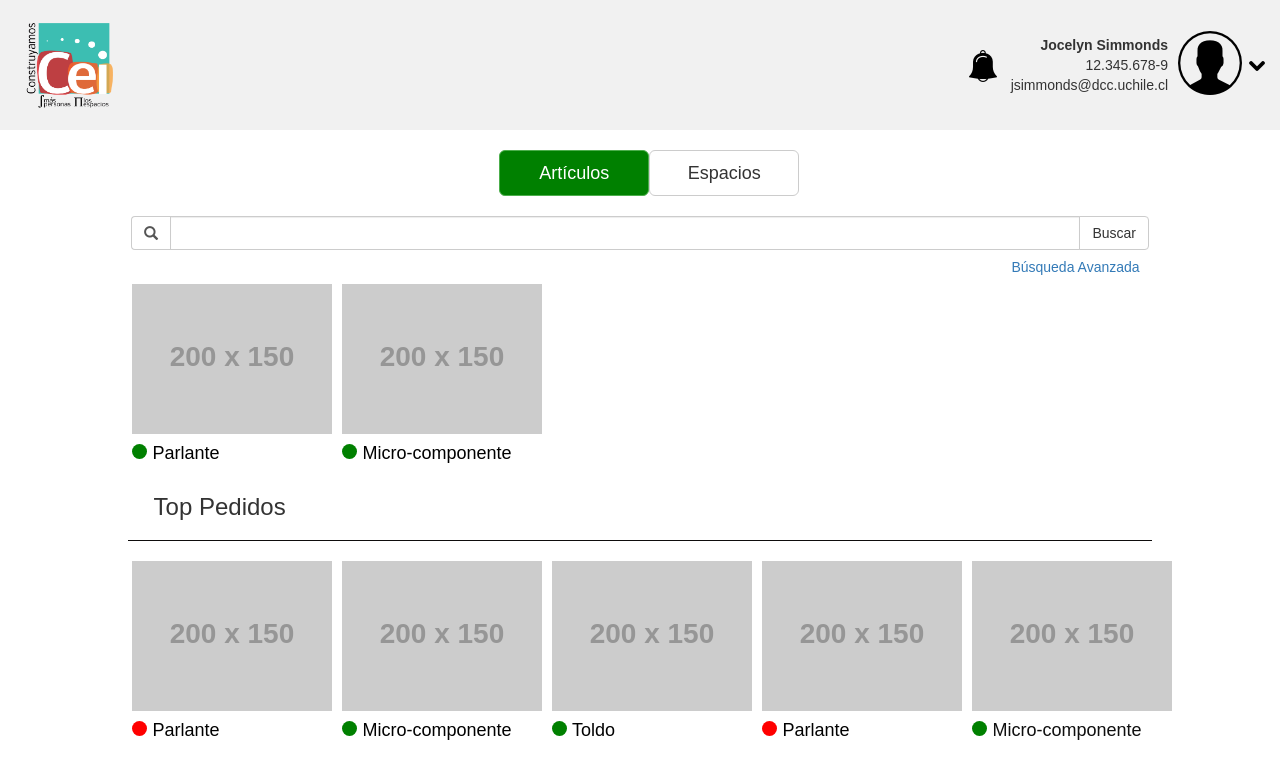
After one commit to DCC-CC4401/2018-1-No-puedo-tengo-tarea-de-ingenieria-de-software-T3, a Django app: page /articulos in a window 1280 px wide. The commit adds this page. Shown: the top 779 px of the page. Run offline with Django 3.2, Linux system fonts and the light colour scheme; grey boxes labelled with a size stand in for pictures from a placeholder-image service; some libraries are stand-ins or nearby versions.

Commit message:
Se generaliza ajax para busquedas

```diff
--- a/reservasCEI/reservasApp/static/css/main.css
+++ b/reservasCEI/reservasApp/static/css/main.css
@@ -218,16 +218,16 @@ body {
 .form-control-1{
     width: 80%;
     margin-top: 20px;
-    margin-left: 30px;
+    margin-left: 40px;
 }
 
 .form-group{;
     height: 59px;
 }
 
-.form-control{
-    margin-left: 30px;
-    width: 50%;
+.form-control2{
+    margin-left: 37px;
+    width: 80%;
 }
 
 .btn-center{
--- /dev/null
+++ b/reservasCEI/reservasApp/templates/reservasApp/busquedaSimple.html
@@ -0,0 +1,53 @@
+<!DOCTYPE html>
+
+{% block content %}
+
+    <div id="busqueda">
+
+        <div class="row">
+            <div class="col-lg-6">
+                <div class="input-group">
+                <span class="glyphicon glyphicon-search input-group-addon" aria-hidden="true"
+                      style="background-color: white; border-right-color: white"></span>
+                    <input type="text" class="form-control">
+                    <span class="input-group-btn">
+                    <button class="btn btn-default" type="button">Buscar</button>
+                    </span>
+                </div><!-- /input-group -->
+            </div><!-- /.col-lg-6 -->
+        </div><!-- /.row -->
+        <button type="button" class="btn btn-outline btn-link"
+                onclick="loadDoc('busquedaAvanzada',myFunction,'busqueda')">Búsqueda Avanzada
+        </button>
+
+        <div class="container">
+            <div class="col-lg-3 col-md-4 col-sm-6 portfolio-item">
+                <div class="card">
+                    <a href="#"><img class="card-img-top" src="http://placehold.it/200x150" alt=""></a>
+                    <div class="card-body">
+                        <h4 class="card-footer">
+                            <span class="dot-disponible"></span>
+                            <a href="#" style="color: black"> Parlante </a>
+                        </h4>
+
+                    </div>
+                </div>
+            </div>
+
+            <div class="col-lg-3 col-md-4 col-sm-6 portfolio-item">
+                <div class="card">
+                    <a href="#"><img class="card-img-top" src="http://placehold.it/200x150" alt=""></a>
+                    <div class="card-body">
+                        <h4 class="card-footer">
+                            <span class="dot-disponible"></span>
+                            <a href="#" style="color: black"> Micro-componente </a>
+                        </h4>
+                    </div>
+                </div>
+            </div>
+        </div>
+    </div>
+
+
+
+{% endblock %}
--- a/reservasCEI/reservasApp/urls.py
+++ b/reservasCEI/reservasApp/urls.py
@@ -1,10 +1,15 @@
-from django.urls import path
 
+from django.urls import path, re_path
+from django.conf import settings
+from django.views.static import serve
 from . import views
 
 urlpatterns = [
-    path('', views.index, name='index'),
-    path('administrar/pendientes', views.adminPendientes, name='resPend'),
-    path('articulos', views.listaArticulos, name = 'listaArt'),
-    path('busquedaAvanzada', views.busquedaAvanzada)
+    re_path(r'^$', views.index, name='index'),
+    re_path(r'^espacios/$', views.espacios, name='espacios'),
+    re_path(r'^espacios/(?P<espacio_id>[0-9]+)$', views.fichaEspacio, name='fichaEspacio'),
+    re_path(r'^cambiarespacio/$', views.cambiarespacio, name='cambiarespacio'),
+    path('articulos', views.listaArticulos, name='listaArt'),
+    path('busquedaAvanzada', views.busquedaAvanzada),
+    path('busquedaSimple', views.busquedaSimple)
 ]
--- a/reservasCEI/reservasApp/views.py
+++ b/reservasCEI/reservasApp/views.py
@@ -34,6 +34,9 @@ def listaArticulos(request):
 def busquedaAvanzada(request):
     return render(request, 'reservasApp/busquedaAvanzada.html')
 
+def busquedaSimple(request):
+    return render(request, 'reservasApp/busquedaSimple.html')
+
 
 '''definir'''
 
```
Also changed, not shown: reservasCEI/reservasApp/templates/reservasApp/busquedaAvanzada.html (+9 -16 lines), reservasCEI/reservasApp/templates/reservasApp/listaArticulos.html (+18 -61 lines).
